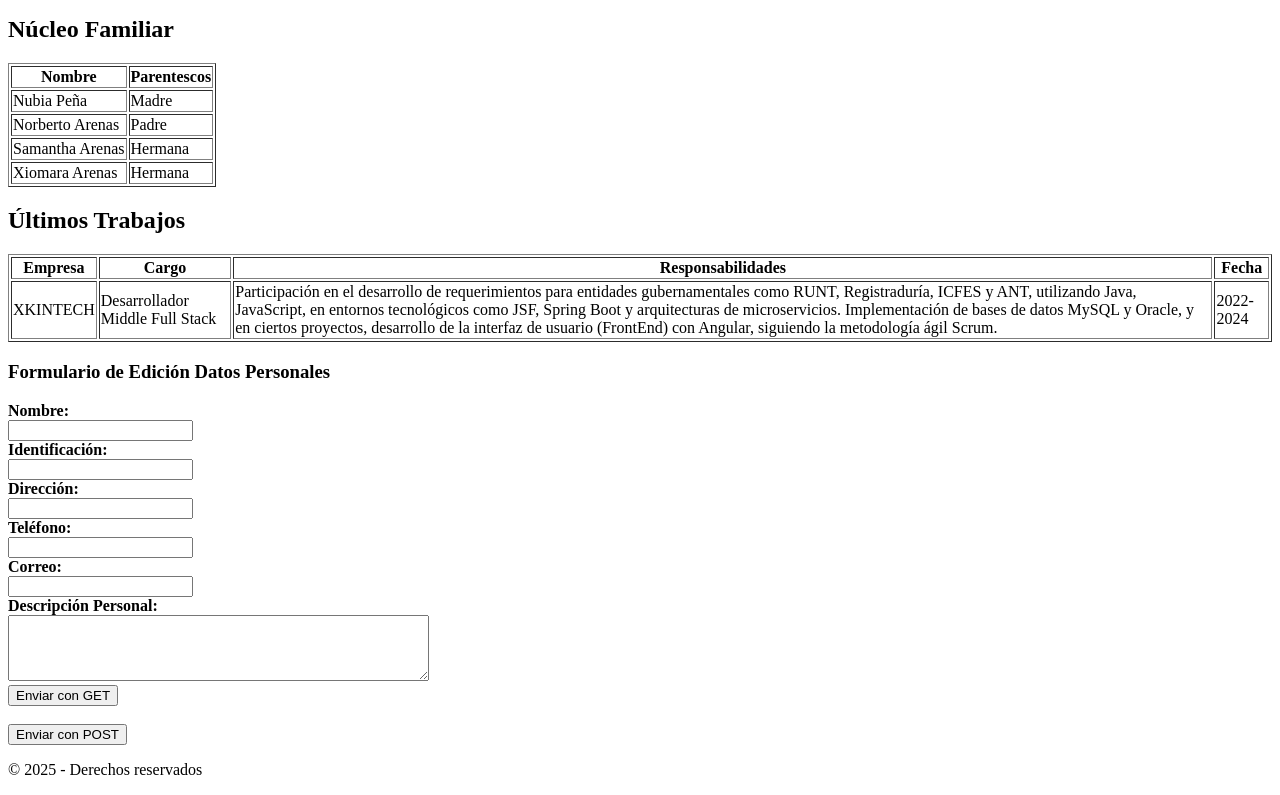
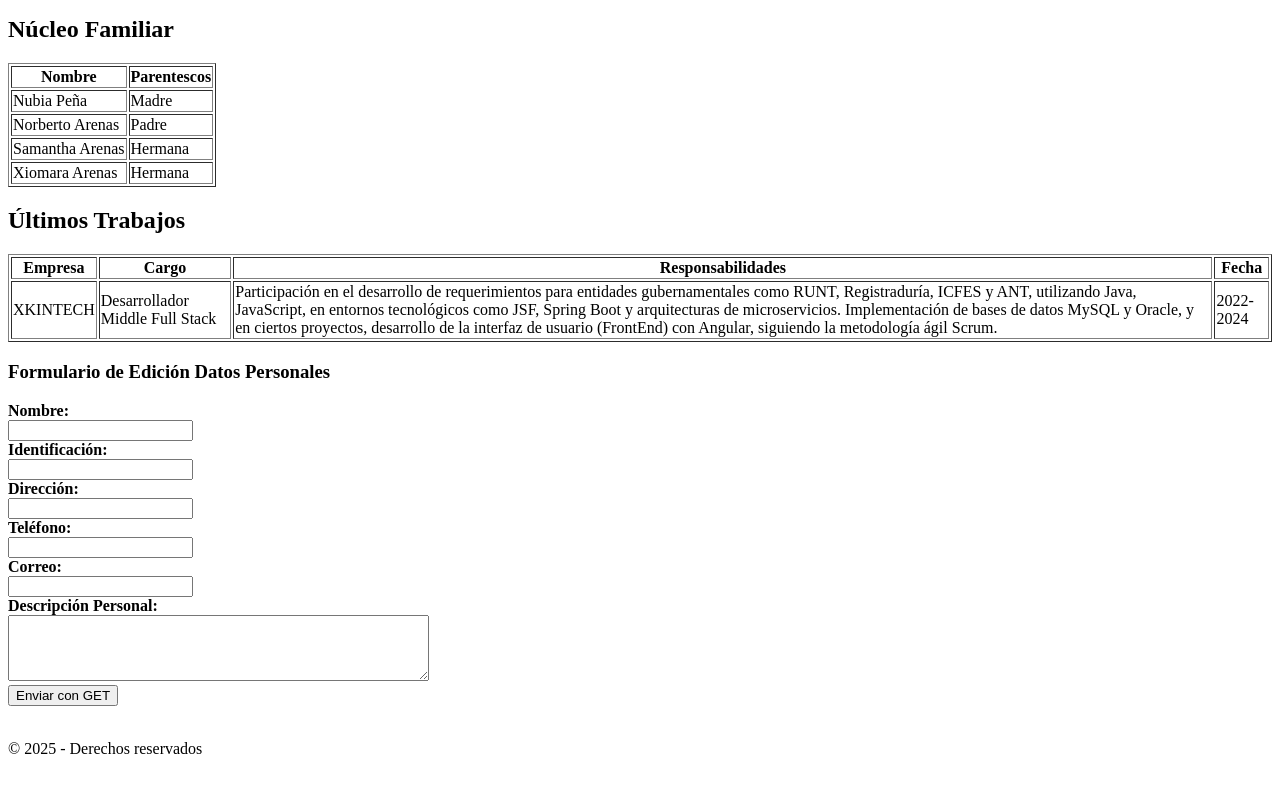
Before and after one commit to KenneArenas/TableExercise, a plain HTML site: page ejercicioHTML/ProfessionalProfile.html in a window 1280 px wide. Shown: the part 973-1768 px from the top of the page. After the commit the page ends 1747 px from the top, so only its background shows below. Drawn offline with Linux system fonts and the light colour scheme.

Commit message:
Deleted post

```diff
--- a/ejercicioHTML/ProfessionalProfile.html
+++ b/ejercicioHTML/ProfessionalProfile.html
@@ -167,15 +167,9 @@
       </section>
     </form>
     <br>
-    <form method="POST" enctype="multipart/form-data">
-      <input type="submit" value="Enviar con POST">
-    </form>
   </aside>
-
   <footer>
     <p>&copy; 2025 - Derechos reservados</p>
   </footer>
-
 </body>
-
 </html>
```
